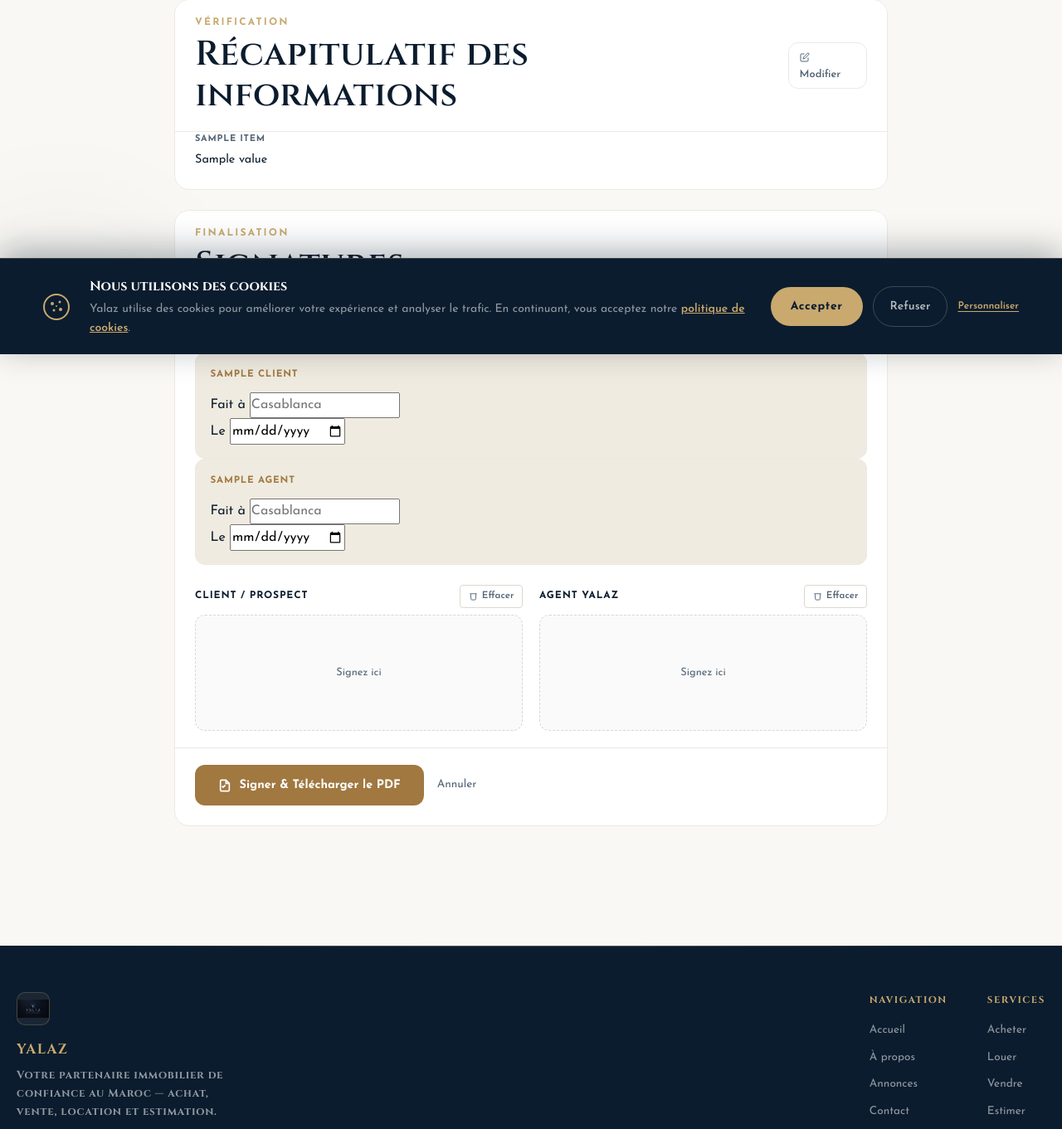
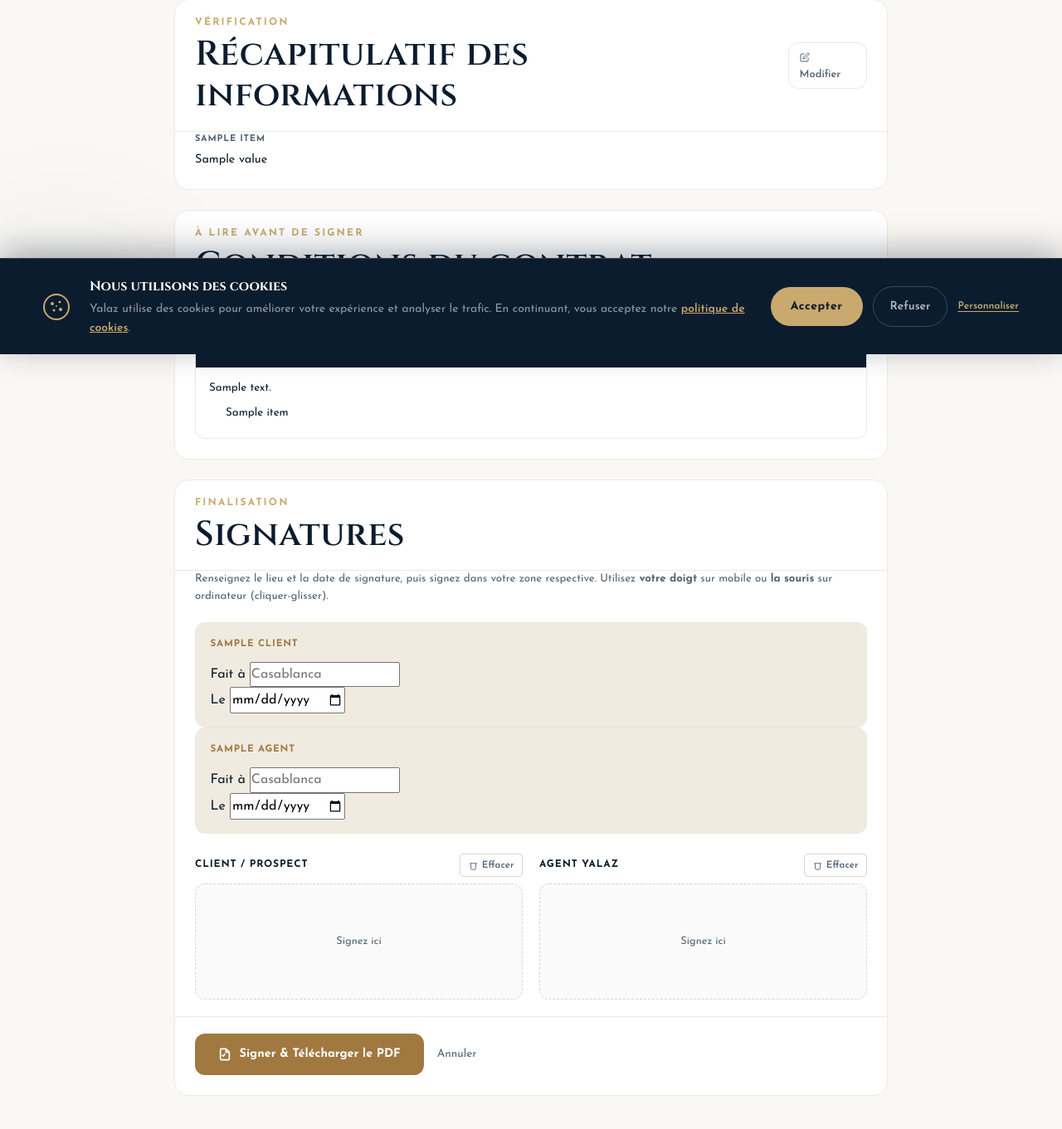
Before and after one commit to yasbar04/yalaz-immo, a Django app: template templates/admin/contracts/sign.html in a window 1280 px wide. Shown: the part 373-1734 px from the top of the page at 83% size. Run offline with Django 5.2, Linux system fonts and the light colour scheme; the template is opened without the code that fills it: most values are stand-ins (such as "Sample title", 1, 10 or a date in 2020).

Commit message:
Signature : afficher les clauses du contrat avant signature
Ajoute les conditions contractuelles (articles) sur la page de récap/signature
pour que le signataire sache exactement ce qu'il signe avant de valider.

Co-Authored-By: Claude Sonnet 4.6 <noreply@anthropic.com>

```diff
--- a/templates/admin/contracts/sign.html
+++ b/templates/admin/contracts/sign.html
@@ -46,6 +46,36 @@
             </div>
         </div>
     </div>
+
+    <!-- Clauses du contrat -->
+    {% if clauses %}
+    <div class="admin-panel-card" style="margin-bottom:1.5rem;">
+        <div class="admin-panel-head">
+            <div>
+                <span class="eyebrow" style="color:var(--gold);display:block;margin-bottom:.2rem;">À lire avant de signer</span>
+                <h2>Conditions du contrat</h2>
+            </div>
+        </div>
+        <div style="padding:0 1.5rem 1.5rem;">
+            <p style="font-size:.8rem;color:var(--muted);margin:0 0 1.25rem;line-height:1.55;">
+                Les clauses ci-dessous figurent intégralement dans le document PDF qui sera généré.
+            </p>
+            <div class="sign-clauses">
+                {% for clause in clauses %}
+                <div class="sign-clause">
+                    <div class="sign-clause-title">{{ clause.title }}</div>
+                    <div class="sign-clause-body">
+                        {% if clause.body %}<p>{{ clause.body }}</p>{% endif %}
+                        {% if clause.items %}
+                        <ul>{% for item in clause.items %}<li>{{ item }}</li>{% endfor %}</ul>
+                        {% endif %}
+                    </div>
+                </div>
+                {% endfor %}
+            </div>
+        </div>
+    </div>
+    {% endif %}
 
     <!-- Signature -->
     <form method="post" id="sign-form">
@@ -137,6 +167,27 @@
     transition:background .15s;
 }
 .sign-submit-btn:hover { background:var(--gold); }
+
+/* ── Clauses ── */
+.sign-clauses { display:flex; flex-direction:column; gap:.875rem; }
+.sign-clause { border:1px solid var(--border-light); border-radius:var(--r-md); overflow:hidden; }
+.sign-clause-title {
+    padding:.6rem 1rem;
+    background:var(--ink); color:var(--gold);
+    font-size:.72rem; font-weight:700;
+    text-transform:uppercase; letter-spacing:.07em;
+}
+.sign-clause-body { padding:.875rem 1rem; }
+.sign-clause-body p { font-size:.84rem; color:var(--text); line-height:1.65; margin:0 0 .5rem; }
+.sign-clause-body p:last-child { margin-bottom:0; }
+.sign-clause-body ul { margin:.25rem 0 0; padding-left:1.25rem; }
+.sign-clause-body li { font-size:.84rem; color:var(--text); line-height:1.65; margin-bottom:.25rem; }
+@media(max-width:640px) {
+    .sign-clause-title { font-size:.68rem; padding:.55rem .875rem; }
+    .sign-clause-body { padding:.75rem .875rem; }
+    .sign-clause-body p, .sign-clause-body li { font-size:.82rem; }
+}
+
 .sign-actions-bar { display:flex; align-items:center; padding:1.25rem 1.5rem 1.5rem; border-top:1px solid var(--border-light); margin-top:.5rem; gap:1rem; }
 .sign-cancel-link { display:inline-flex; align-items:center; font-size:.85rem; color:var(--muted); text-decoration:none; }
 .sign-cancel-link:hover { color:var(--text); }
```
Also changed, not shown: apps/contracts/views.py (+132 -0 lines).
